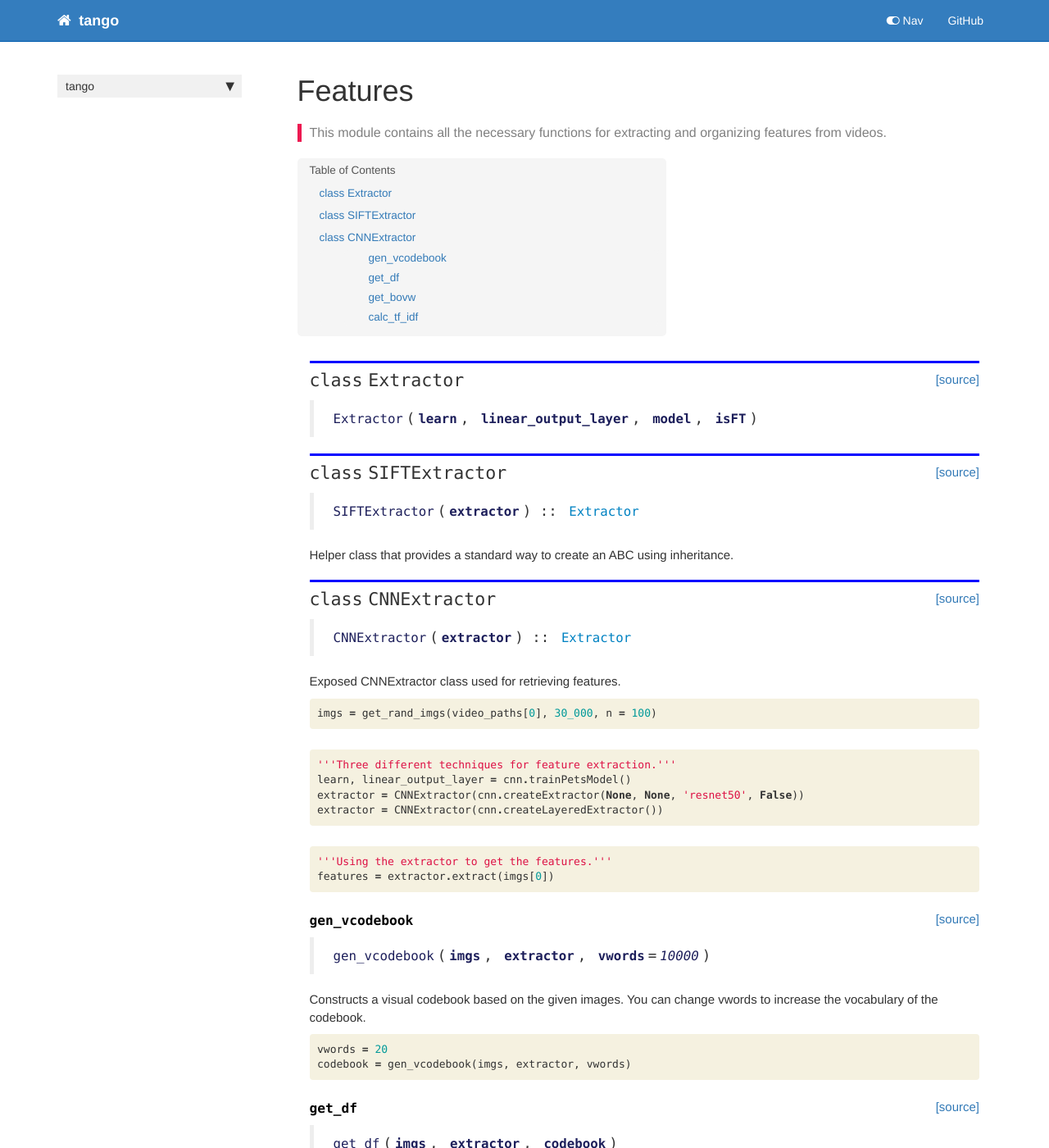
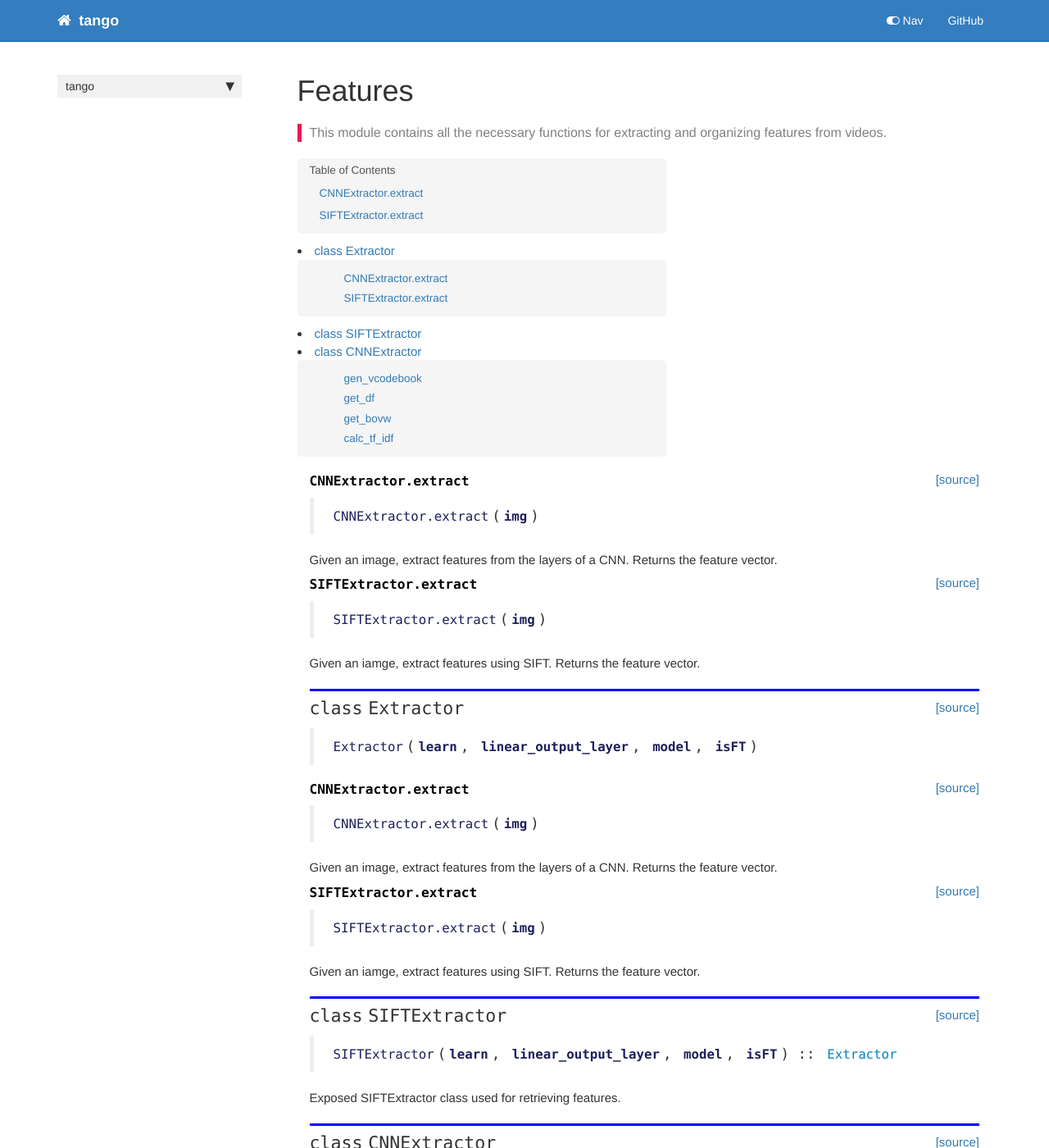
Before and after one commit to ncoop57/tango, a Jekyll site: the page built from docs/features.html, in a window 1280 px wide and 1400 px high. Shown: the whole window at 82% size. Built offline with Jekyll 4.4.1, drawn with Linux system fonts in a browser that asks for light colours; nearby versions of some CDN libraries; comment, search, counter and statistics services are not loaded; some of the changed text lies outside the part shown.

Commit message:
Modifying docs

```diff
--- a/docs/features.html
+++ b/docs/features.html
@@ -20,6 +20,36 @@ summary: "This module contains all the necessary functions for extracting and or
 <div class="container" id="notebook-container">
 
 <div class="cell border-box-sizing code_cell rendered">
+
+<div class="output_wrapper">
+<div class="output">
+
+<div class="output_area">
+
+
+<div class="output_markdown rendered_html output_subarea ">
+<h4 id="CNNExtractor.extract" class="doc_header"><code>CNNExtractor.extract</code><a href="https://github.com/ncoop57/tango/tree/master/tango/features.py#L57" class="source_link" style="float:right">[source]</a></h4><blockquote><p><code>CNNExtractor.extract</code>(<strong><code>img</code></strong>)</p>
+</blockquote>
+<p>Given an image, extract features from the layers of a CNN. Returns the feature vector.</p>
+
+</div>
+
+</div>
+
+<div class="output_area">
+
+
+<div class="output_markdown rendered_html output_subarea ">
+<h4 id="SIFTExtractor.extract" class="doc_header"><code>SIFTExtractor.extract</code><a href="https://github.com/ncoop57/tango/tree/master/tango/features.py#L48" class="source_link" style="float:right">[source]</a></h4><blockquote><p><code>SIFTExtractor.extract</code>(<strong><code>img</code></strong>)</p>
+</blockquote>
+<p>Given an iamge, extract features using SIFT. Returns the feature vector.</p>
+
+</div>
+
+</div>
+
+</div>
+</div>
 
 </div>
 <div class="cell border-box-sizing code_cell rendered">
@@ -50,9 +80,6 @@ summary: "This module contains all the necessary functions for extracting and or
 </div>
 <div class="cell border-box-sizing code_cell rendered">
 
-</div>
-<div class="cell border-box-sizing code_cell rendered">
-
 <div class="output_wrapper">
 <div class="output">
 
@@ -60,10 +87,21 @@ summary: "This module contains all the necessary functions for extracting and or
 
 
 <div class="output_markdown rendered_html output_subarea ">
-<h2 id="SIFTExtractor" class="doc_header"><code>class</code> <code>SIFTExtractor</code><a href="https://github.com/ncoop57/tango/tree/master/tango/features.py#L43" class="source_link" style="float:right">[source]</a></h2><blockquote><p><code>SIFTExtractor</code>(<strong><code>extractor</code></strong>) :: <a href="cnn.html#Extractor"><code>Extractor</code></a></p>
+<h4 id="CNNExtractor.extract" class="doc_header"><code>CNNExtractor.extract</code><a href="__main__.py#L16" class="source_link" style="float:right">[source]</a></h4><blockquote><p><code>CNNExtractor.extract</code>(<strong><code>img</code></strong>)</p>
 </blockquote>
-<p>Helper class that provides a standard way to create an ABC using
-inheritance.</p>
+<p>Given an image, extract features from the layers of a CNN. Returns the feature vector.</p>
+
+</div>
+
+</div>
+
+<div class="output_area">
+
+
+<div class="output_markdown rendered_html output_subarea ">
+<h4 id="SIFTExtractor.extract" class="doc_header"><code>SIFTExtractor.extract</code><a href="__main__.py#L7" class="source_link" style="float:right">[source]</a></h4><blockquote><p><code>SIFTExtractor.extract</code>(<strong><code>img</code></strong>)</p>
+</blockquote>
+<p>Given an iamge, extract features using SIFT. Returns the feature vector.</p>
 
 </div>
 
@@ -82,7 +120,28 @@ inheritance.</p>
 
 
 <div class="output_markdown rendered_html output_subarea ">
-<h2 id="CNNExtractor" class="doc_header"><code>class</code> <code>CNNExtractor</code><a href="https://github.com/ncoop57/tango/tree/master/tango/features.py#L49" class="source_link" style="float:right">[source]</a></h2><blockquote><p><code>CNNExtractor</code>(<strong><code>extractor</code></strong>) :: <a href="cnn.html#Extractor"><code>Extractor</code></a></p>
+<h2 id="SIFTExtractor" class="doc_header"><code>class</code> <code>SIFTExtractor</code><a href="" class="source_link" style="float:right">[source]</a></h2><blockquote><p><code>SIFTExtractor</code>(<strong><code>learn</code></strong>, <strong><code>linear_output_layer</code></strong>, <strong><code>model</code></strong>, <strong><code>isFT</code></strong>) :: <a href="cnn.html#Extractor"><code>Extractor</code></a></p>
+</blockquote>
+<p>Exposed SIFTExtractor class used for retrieving features.</p>
+
+</div>
+
+</div>
+
+</div>
+</div>
+
+</div>
+<div class="cell border-box-sizing code_cell rendered">
+
+<div class="output_wrapper">
+<div class="output">
+
+<div class="output_area">
+
+
+<div class="output_markdown rendered_html output_subarea ">
+<h2 id="CNNExtractor" class="doc_header"><code>class</code> <code>CNNExtractor</code><a href="" class="source_link" style="float:right">[source]</a></h2><blockquote><p><code>CNNExtractor</code>(<strong><code>learn</code></strong>, <strong><code>linear_output_layer</code></strong>, <strong><code>model</code></strong>, <strong><code>isFT</code></strong>) :: <a href="cnn.html#Extractor"><code>Extractor</code></a></p>
 </blockquote>
 <p>Exposed CNNExtractor class used for retrieving features.</p>
 
@@ -112,8 +171,21 @@ inheritance.</p>
 
 <div class="inner_cell">
     <div class="input_area">
-<div class=" highlight hl-ipython3"><pre><span></span><span class="sd">&#39;&#39;&#39;Three different techniques for feature extraction.&#39;&#39;&#39;</span>
-<span class="n">learn</span><span class="p">,</span> <span class="n">linear_output_layer</span> <span class="o">=</span> <span class="n">cnn</span><span class="o">.</span><span class="n">trainPetsModel</span><span class="p">()</span>
+<div class=" highlight hl-ipython3"><pre><span></span><span class="n">Three</span> <span class="n">different</span> <span class="n">extraction</span> <span class="n">techniques</span><span class="p">:</span>
+</pre></div>
+
+    </div>
+</div>
+</div>
+
+</div>
+<div class="cell border-box-sizing code_cell rendered">
+<div class="input">
+
+<div class="inner_cell">
+    <div class="input_area">
+<div class=" highlight hl-ipython3"><pre><span></span><span class="n">learn</span><span class="p">,</span> <span class="n">linear_output_layer</span> <span class="o">=</span> <span class="n">cnn</span><span class="o">.</span><span class="n">trainPetsModel</span><span class="p">()</span>
+<span class="n">extractor</span> <span class="o">=</span> <span class="n">CNNExtractor</span><span class="p">(</span><span class="n">cnn</span><span class="o">.</span><span class="n">createExtractor</span><span class="p">(</span><span class="n">learn</span><span class="p">,</span> <span class="n">linear_output_layer</span><span class="p">,</span> <span class="s1">&#39;resnet50&#39;</span><span class="p">,</span> <span class="kc">True</span><span class="p">))</span>
 <span class="n">extractor</span> <span class="o">=</span> <span class="n">CNNExtractor</span><span class="p">(</span><span class="n">cnn</span><span class="o">.</span><span class="n">createExtractor</span><span class="p">(</span><span class="kc">None</span><span class="p">,</span> <span class="kc">None</span><span class="p">,</span> <span class="s1">&#39;resnet50&#39;</span><span class="p">,</span> <span class="kc">False</span><span class="p">))</span>
 <span class="n">extractor</span> <span class="o">=</span> <span class="n">CNNExtractor</span><span class="p">(</span><span class="n">cnn</span><span class="o">.</span><span class="n">createLayeredExtractor</span><span class="p">())</span>
 </pre></div>
@@ -128,8 +200,20 @@ inheritance.</p>
 
 <div class="inner_cell">
     <div class="input_area">
-<div class=" highlight hl-ipython3"><pre><span></span><span class="sd">&#39;&#39;&#39;Using the extractor to get the features.&#39;&#39;&#39;</span>
-<span class="n">features</span> <span class="o">=</span> <span class="n">extractor</span><span class="o">.</span><span class="n">extract</span><span class="p">(</span><span class="n">imgs</span><span class="p">[</span><span class="mi">0</span><span class="p">])</span>
+<div class=" highlight hl-ipython3"><pre><span></span><span class="n">Using</span> <span class="n">the</span> <span class="n">extractor</span> <span class="n">to</span> <span class="n">get</span> <span class="n">features</span><span class="p">:</span>
+</pre></div>
+
+    </div>
+</div>
+</div>
+
+</div>
+<div class="cell border-box-sizing code_cell rendered">
+<div class="input">
+
+<div class="inner_cell">
+    <div class="input_area">
+<div class=" highlight hl-ipython3"><pre><span></span><span class="n">features</span> <span class="o">=</span> <span class="n">extractor</span><span class="o">.</span><span class="n">extract</span><span class="p">(</span><span class="n">imgs</span><span class="p">[</span><span class="mi">0</span><span class="p">])</span>
 </pre></div>
 
     </div>
@@ -149,7 +233,7 @@ inheritance.</p>
 
 
 <div class="output_markdown rendered_html output_subarea ">
-<h4 id="gen_vcodebook" class="doc_header"><code>gen_vcodebook</code><a href="https://github.com/ncoop57/tango/tree/master/tango/features.py#L57" class="source_link" style="float:right">[source]</a></h4><blockquote><p><code>gen_vcodebook</code>(<strong><code>imgs</code></strong>, <strong><code>extractor</code></strong>, <strong><code>vwords</code></strong>=<em><code>10000</code></em>)</p>
+<h4 id="gen_vcodebook" class="doc_header"><code>gen_vcodebook</code><a href="https://github.com/ncoop57/tango/tree/master/tango/features.py#L66" class="source_link" style="float:right">[source]</a></h4><blockquote><p><code>gen_vcodebook</code>(<strong><code>imgs</code></strong>, <strong><code>extractor</code></strong>, <strong><code>vwords</code></strong>=<em><code>10000</code></em>)</p>
 </blockquote>
 <p>Constructs a visual codebook based on the given images.
 You can change vwords to increase the vocabulary of the codebook.</p>
@@ -188,7 +272,7 @@ You can change vwords to increase the vocabulary of the codebook.</p>
 
 
 <div class="output_markdown rendered_html output_subarea ">
-<h4 id="get_df" class="doc_header"><code>get_df</code><a href="https://github.com/ncoop57/tango/tree/master/tango/features.py#L73" class="source_link" style="float:right">[source]</a></h4><blockquote><p><code>get_df</code>(<strong><code>imgs</code></strong>, <strong><code>extractor</code></strong>, <strong><code>codebook</code></strong>)</p>
+<h4 id="get_df" class="doc_header"><code>get_df</code><a href="https://github.com/ncoop57/tango/tree/master/tango/features.py#L82" class="source_link" style="float:right">[source]</a></h4><blockquote><p><code>get_df</code>(<strong><code>imgs</code></strong>, <strong><code>extractor</code></strong>, <strong><code>codebook</code></strong>)</p>
 </blockquote>
 <p>Generates the document frequency for the visual words</p>
 
@@ -225,7 +309,7 @@ You can change vwords to increase the vocabulary of the codebook.</p>
 
 
 <div class="output_markdown rendered_html output_subarea ">
-<h4 id="get_bovw" class="doc_header"><code>get_bovw</code><a href="https://github.com/ncoop57/tango/tree/master/tango/features.py#L87" class="source_link" style="float:right">[source]</a></h4><blockquote><p><code>get_bovw</code>(<strong><code>vid_path</code></strong>, <strong><code>extractor</code></strong>, <strong><code>codebook</code></strong>)</p>
+<h4 id="get_bovw" class="doc_header"><code>get_bovw</code><a href="https://github.com/ncoop57/tango/tree/master/tango/features.py#L96" class="source_link" style="float:right">[source]</a></h4><blockquote><p><code>get_bovw</code>(<strong><code>vid_path</code></strong>, <strong><code>extractor</code></strong>, <strong><code>codebook</code></strong>)</p>
 </blockquote>
 <p>Generates the bag of visual words (bovw) for an entire video.</p>
 
@@ -262,7 +346,7 @@ You can change vwords to increase the vocabulary of the codebook.</p>
 
 
 <div class="output_markdown rendered_html output_subarea ">
-<h4 id="calc_tf_idf" class="doc_header"><code>calc_tf_idf</code><a href="https://github.com/ncoop57/tango/tree/master/tango/features.py#L107" class="source_link" style="float:right">[source]</a></h4><blockquote><p><code>calc_tf_idf</code>(<strong><code>tfs</code></strong>, <strong><code>dfs</code></strong>)</p>
+<h4 id="calc_tf_idf" class="doc_header"><code>calc_tf_idf</code><a href="https://github.com/ncoop57/tango/tree/master/tango/features.py#L116" class="source_link" style="float:right">[source]</a></h4><blockquote><p><code>calc_tf_idf</code>(<strong><code>tfs</code></strong>, <strong><code>dfs</code></strong>)</p>
 </blockquote>
 
 </div>
```
Also changed, not shown: tango/features.py (+9 -0 lines), 1 other file.
